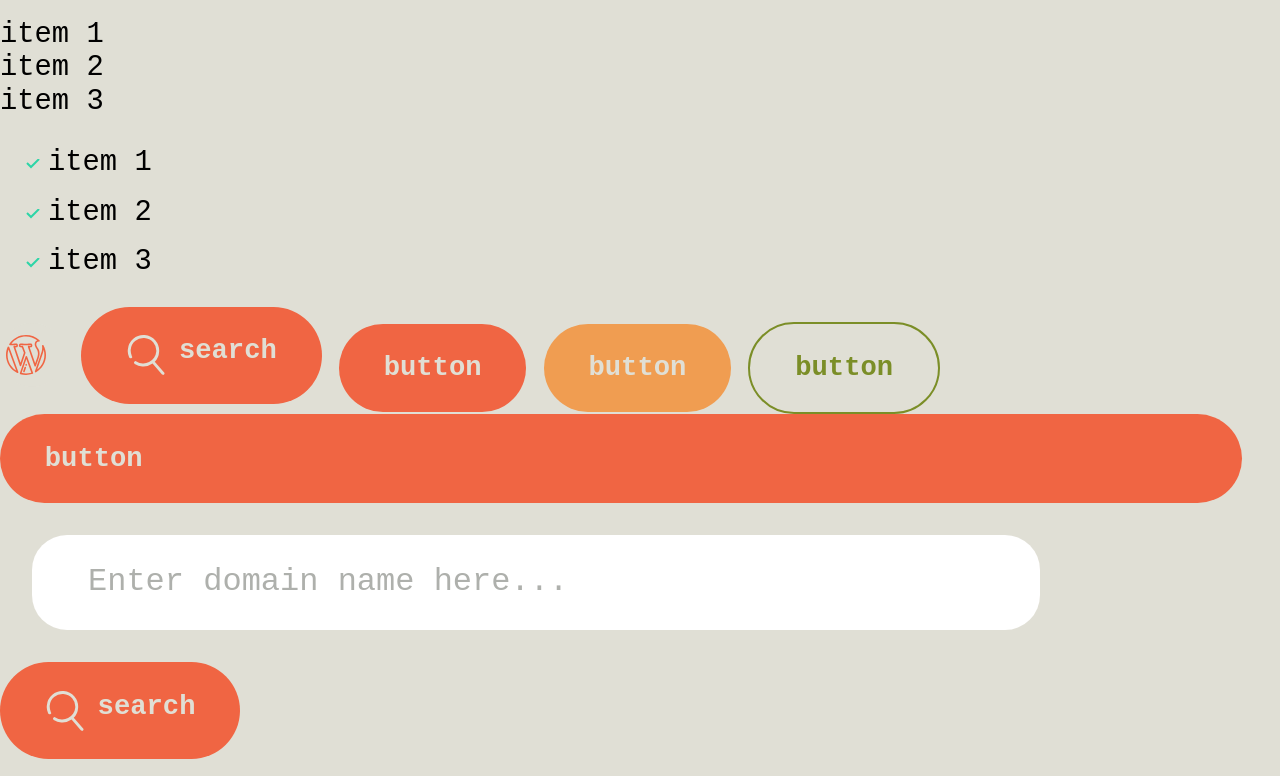
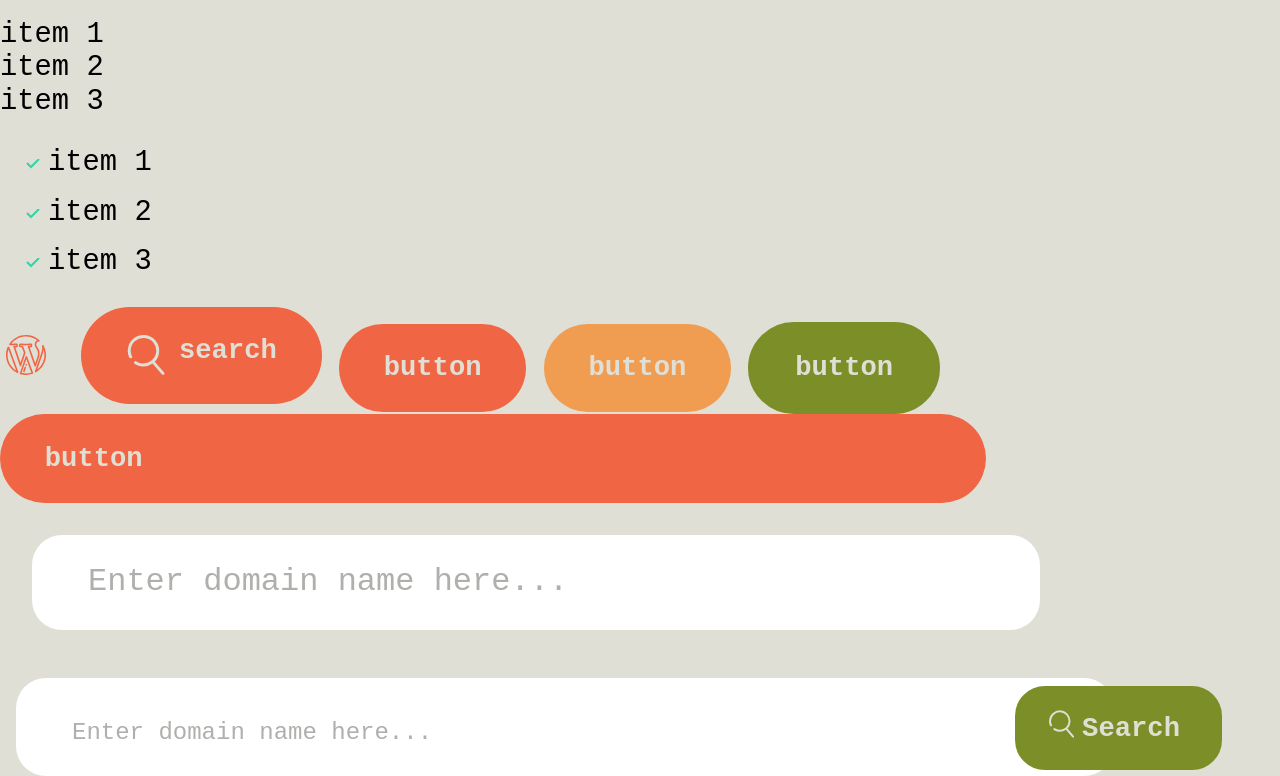
Before and after one commit to saragnzlz/HTMLCSS-mocksite, a plain HTML site: page index.html in a window 1280 px wide. Shown: the part 637-1413 px from the top of the page. Drawn offline with Linux system fonts and the light colour scheme; a web font is replaced by a local one.

Commit message:
Input groups

```diff
--- a/index.html
+++ b/index.html
@@ -60,12 +60,18 @@
   <a href="/#" class="btn btn--accent">button</a>
   <a href="/#" class="btn btn--primary btn--block">button</a>
 
-  <input  class="input" type="text" placeholder="Enter domain name here...">
-    <a href="/#" class="btn btn-search btn--primary">
-    <svg class="icon icon--btn">
-      <use xlink:href="../images/sprite.svg#search"></use>
-    </svg>
-    <p>search</p>
-    </a>
-</input>
+  <input class="input" type="text" placeholder="Enter domain name here..." />
+
+  <div class="input-group">
+    <input
+      type="text"
+      class="input"
+      placeholder="Enter domain name here..."
+    />
+    <button class="btn btn--accent">
+      <svg class="icon icon--btn">
+        <use xlink:href="../images/sprite.svg#search"></use>
+      </svg>
+      Search
+    </button>
 </html>
--- a/styles/styles.css
+++ b/styles/styles.css
@@ -5,6 +5,8 @@
     --color-heading: #313638;
     --color-body: #3F403E;
     --color-neutral: #e0dfd5;
+
+    --border-radius: 30px;
 }
 
 /* Typography */
@@ -205,26 +207,27 @@ p {
 }
 
 .btn--accent {
-    background-color: #e0dfd5;
+    background-color: var(--color-accent);
     border: 2px var(--color-accent) solid;
-    color: var(--color-accent);
+    color: var(--color-neutral);
 }
 
 .btn--accent:hover{
-    background-color: var(--color-accent);
+    background-color: #5b691d;
     color: var(--color-neutral);
+    border: #5b691d 2px solid ;
 }
 
 .btn--block{
     display: flex;
-    width: 90%;
+    width: 70%;
     text-align: center;
 }
 
 /** Inputs **/
 .input {
     border: 0;
-    border-radius: 35px;
+    border-radius: var(--border-radius);
     padding: 1.8rem 3.5rem;
     font-weight: 400;
     outline: none;
@@ -239,6 +242,39 @@ p {
     color: #aeb0ac;
 }
 
+.input-group {
+border: 1px solid var(--color-border);
+border-radius: var(--border-radius);
+position: relative;
+}
+
+.input-group .input {
+border: 0;
+position: absolute;
+display: inline;
+padding-top: 2.6rem;
+width: 77%;
+margin: 1rem;
+font-size: 1.5rem;
+}
+
+.input-group .btn {
+margin: 4px;
+position: absolute;
+display: inline;
+top: 20px;
+right: 54px;
+border-radius: var(--border-radius);
+padding: 1.5rem 2.5rem;
+}
+
+.input-group .btn .icon {
+    width: 25px;
+    margin: -8px;
+    padding: 0;
+    top: 10.5px;
+}
+
 @media screen and(min-width: 1024px) {
     .input {
         font-size: 1.3rem;
```
